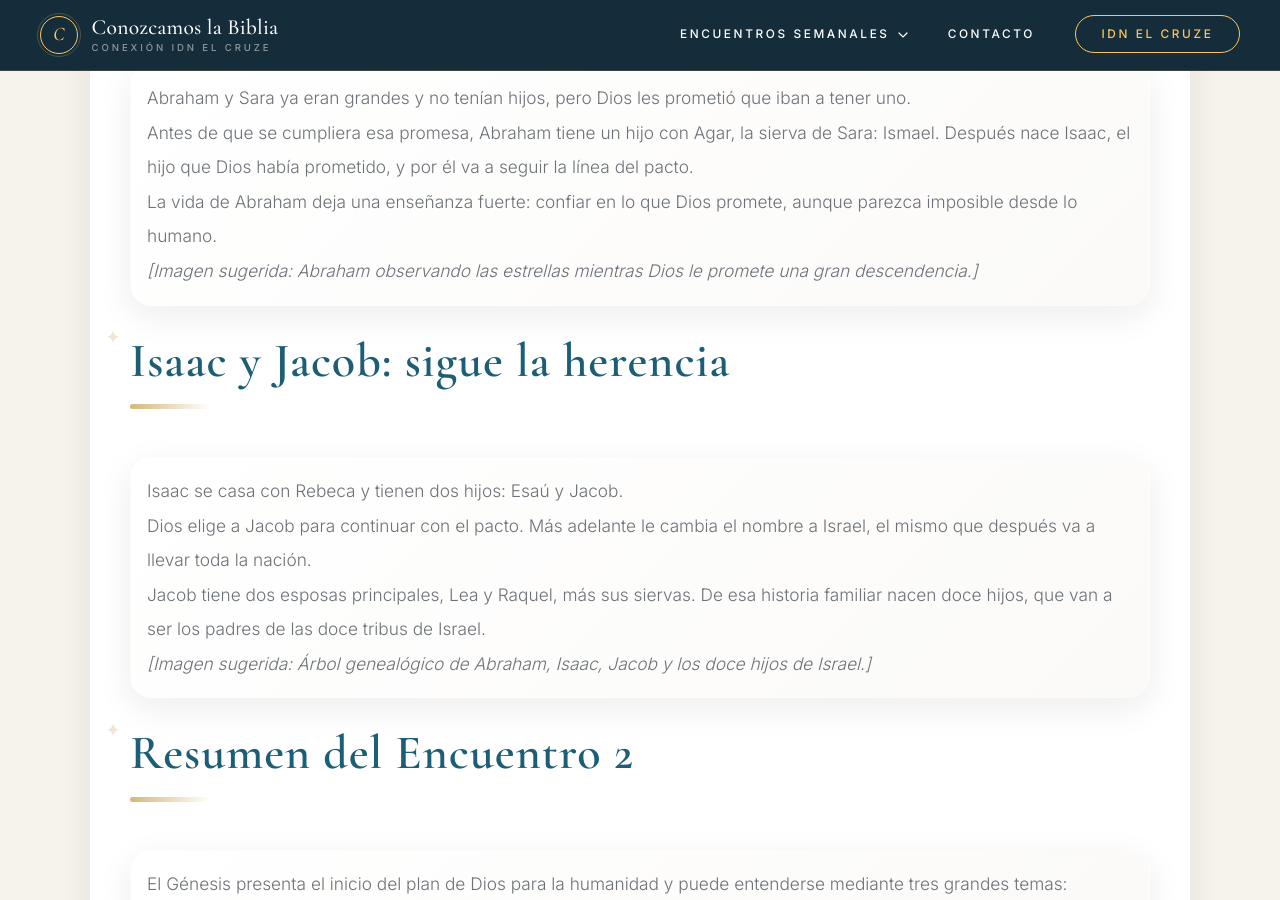
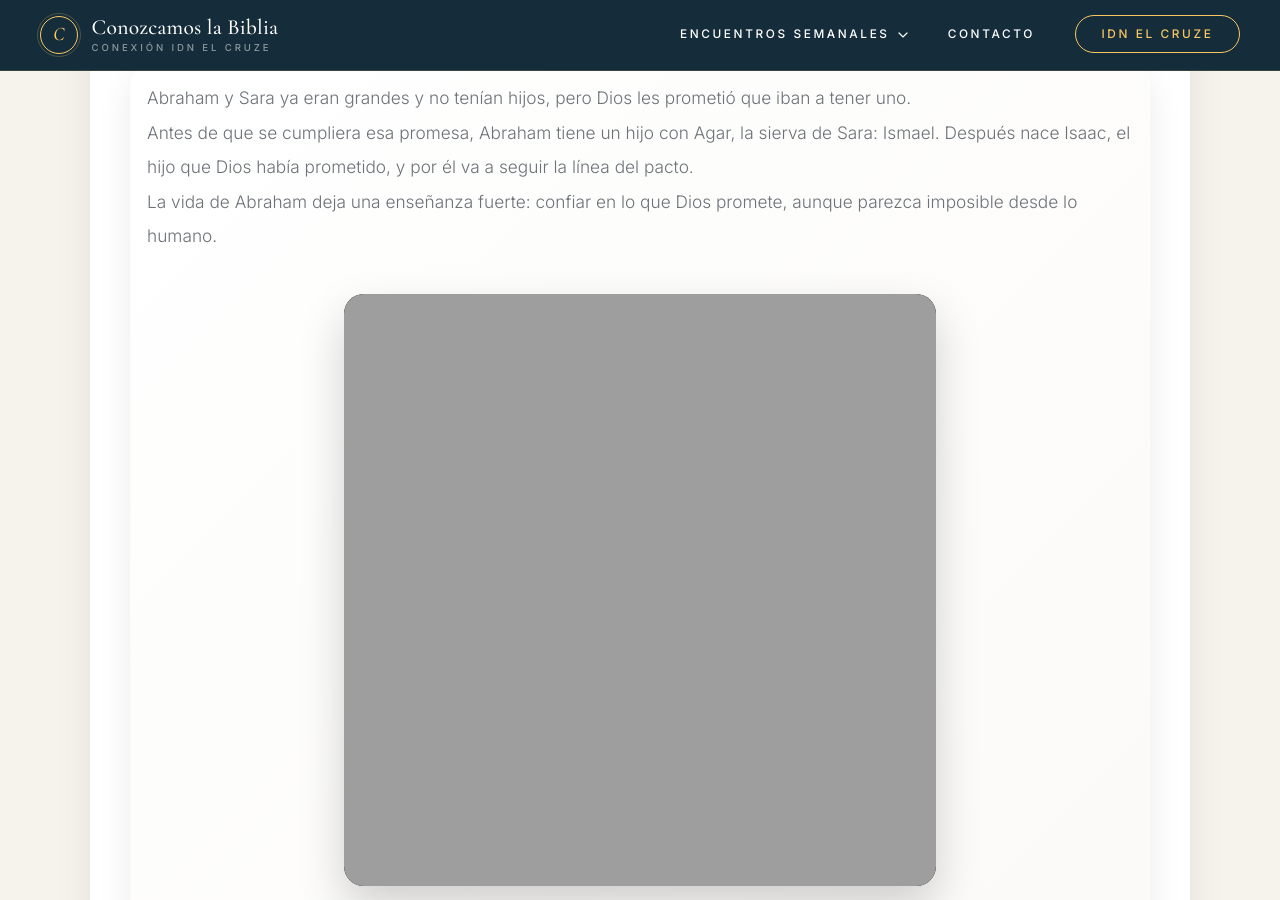
Before and after one commit to iporoma/conozcamoslabiblia, a Jekyll site: the page built from test1.html, in a window 1280 px wide and 900 px high, scrolled down 6214 px. Built offline with Jekyll 4.4.1, drawn with Linux system fonts in a browser that asks for light colours.

Commit message:
Update test1.html

```diff
--- a/test1.html
+++ b/test1.html
@@ -93,7 +93,11 @@
       <p>Abraham y Sara ya eran grandes y no tenían hijos, pero Dios les prometió que iban a tener uno.</p>
       <p>Antes de que se cumpliera esa promesa, Abraham tiene un hijo con Agar, la sierva de Sara: Ismael. Después nace Isaac, el hijo que Dios había prometido, y por él va a seguir la línea del pacto.</p>
       <p>La vida de Abraham deja una enseñanza fuerte: confiar en lo que Dios promete, aunque parezca imposible desde lo humano.</p>
-      <p><em>[Imagen sugerida: Abraham observando las estrellas mientras Dios le promete una gran descendencia.]</em></p>
+        <div class="image-row">
+            <div class="image-container">
+            <img src="https://iporoma.github.io/conozcamoslabiblia/images/2-08.jpg" alt="Etapas del periodo">
+            </div>
+        </div>
     </div>
 
     <h2>Isaac y Jacob: sigue la herencia</h2>
@@ -101,7 +105,14 @@
       <p>Isaac se casa con Rebeca y tienen dos hijos: Esaú y Jacob.</p>
       <p>Dios elige a Jacob para continuar con el pacto. Más adelante le cambia el nombre a Israel, el mismo que después va a llevar toda la nación.</p>
       <p>Jacob tiene dos esposas principales, Lea y Raquel, más sus siervas. De esa historia familiar nacen doce hijos, que van a ser los padres de las doce tribus de Israel.</p>
-      <p><em>[Imagen sugerida: Árbol genealógico de Abraham, Isaac, Jacob y los doce hijos de Israel.]</em></p>
+        <div class="image-row">
+            <div class="image-container">
+            <img src="https://iporoma.github.io/conozcamoslabiblia/images/2-09.jpg" alt="Etapas del periodo">
+            </div>
+            <div class="image-container">
+            <img src="https://iporoma.github.io/conozcamoslabiblia/images/2-10.jpg" alt="Etapas del periodo">
+            </div>
+        </div>
     </div>
 
     <h2>Resumen del Encuentro 2</h2>
@@ -130,11 +141,6 @@
       </details>
     </div>
 
-    <h2>Video explicativo</h2>
-    <div class="video-container">
-      <iframe src="https://www.youtube.com/embed/htV0wKqRYjc" title="El Pentateuco" allowfullscreen></iframe>
-    </div>
-
     <div class="intro-box">
       <p>Este recorrido constituye la base histórica y teológica sobre la cual se desarrolla toda la historia bíblica posterior.</p>
     </div>
```
